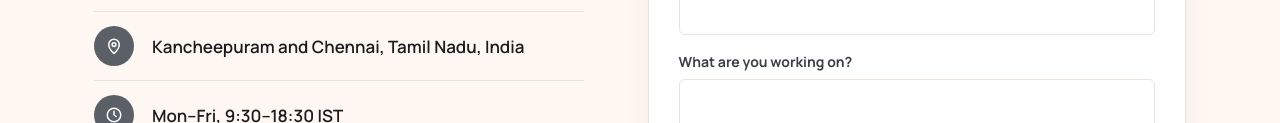
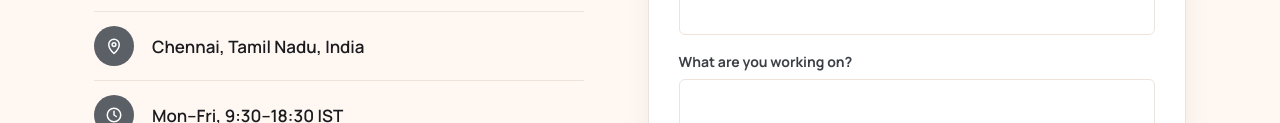
Before and after one commit to selvamindyards/MindYardsWebsite, a plain HTML site: page index.html in a window 1280 px wide. Shown: the part 3118-3241 px from the top of the page. Drawn offline with Linux system fonts and the light colour scheme.

Commit message:
Show Chennai only in the contact location

```diff
--- a/index.html
+++ b/index.html
@@ -286,7 +286,7 @@
           <!-- Add your phone number here when ready:
           <li><span class="ic"><svg viewBox="0 0 24 24"><path d="M5 4h4l2 5-2.5 1.5a11 11 0 0 0 5 5L15 13l5 2v4a2 2 0 0 1-2 2A16 16 0 0 1 3 6a2 2 0 0 1 2-2z"/></svg></span><span class="val"><a href="tel:+91XXXXXXXXXX">+91 XXXXX XXXXX</a></span></li>
           -->
-          <li><span class="ic"><svg viewBox="0 0 24 24"><path d="M12 22s7-6.2 7-12a7 7 0 1 0-14 0c0 5.8 7 12 7 12z"/><circle cx="12" cy="10" r="2.5"/></svg></span><span class="val">Kancheepuram and Chennai, Tamil Nadu, India</span></li>
+          <li><span class="ic"><svg viewBox="0 0 24 24"><path d="M12 22s7-6.2 7-12a7 7 0 1 0-14 0c0 5.8 7 12 7 12z"/><circle cx="12" cy="10" r="2.5"/></svg></span><span class="val">Chennai, Tamil Nadu, India</span></li>
           <li><span class="ic"><svg viewBox="0 0 24 24"><circle cx="12" cy="12" r="9"/><path d="M12 7v5l3 2"/></svg></span><span class="val">Mon–Fri, 9:30–18:30 IST</span></li>
         </ul>
       </div>
```
